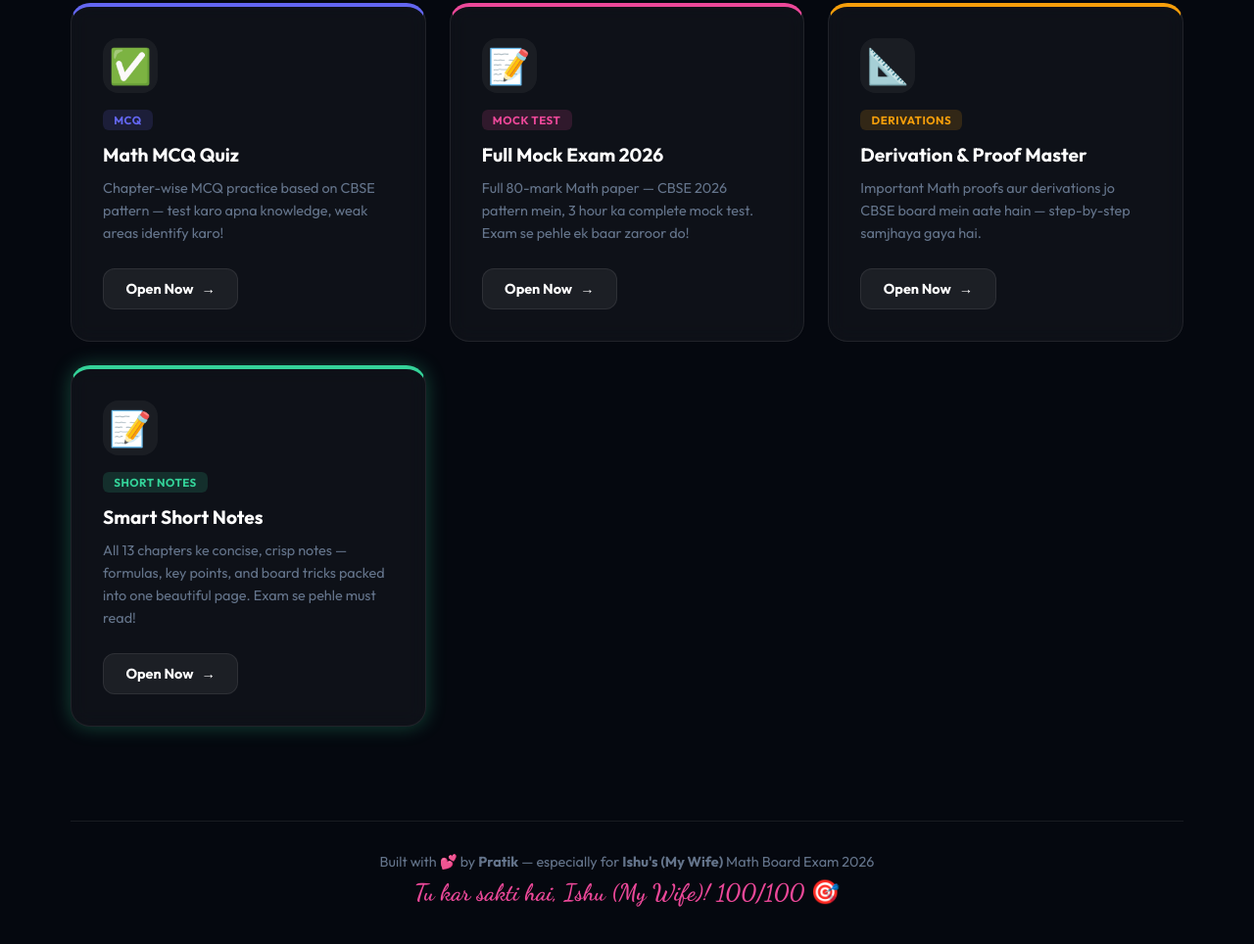
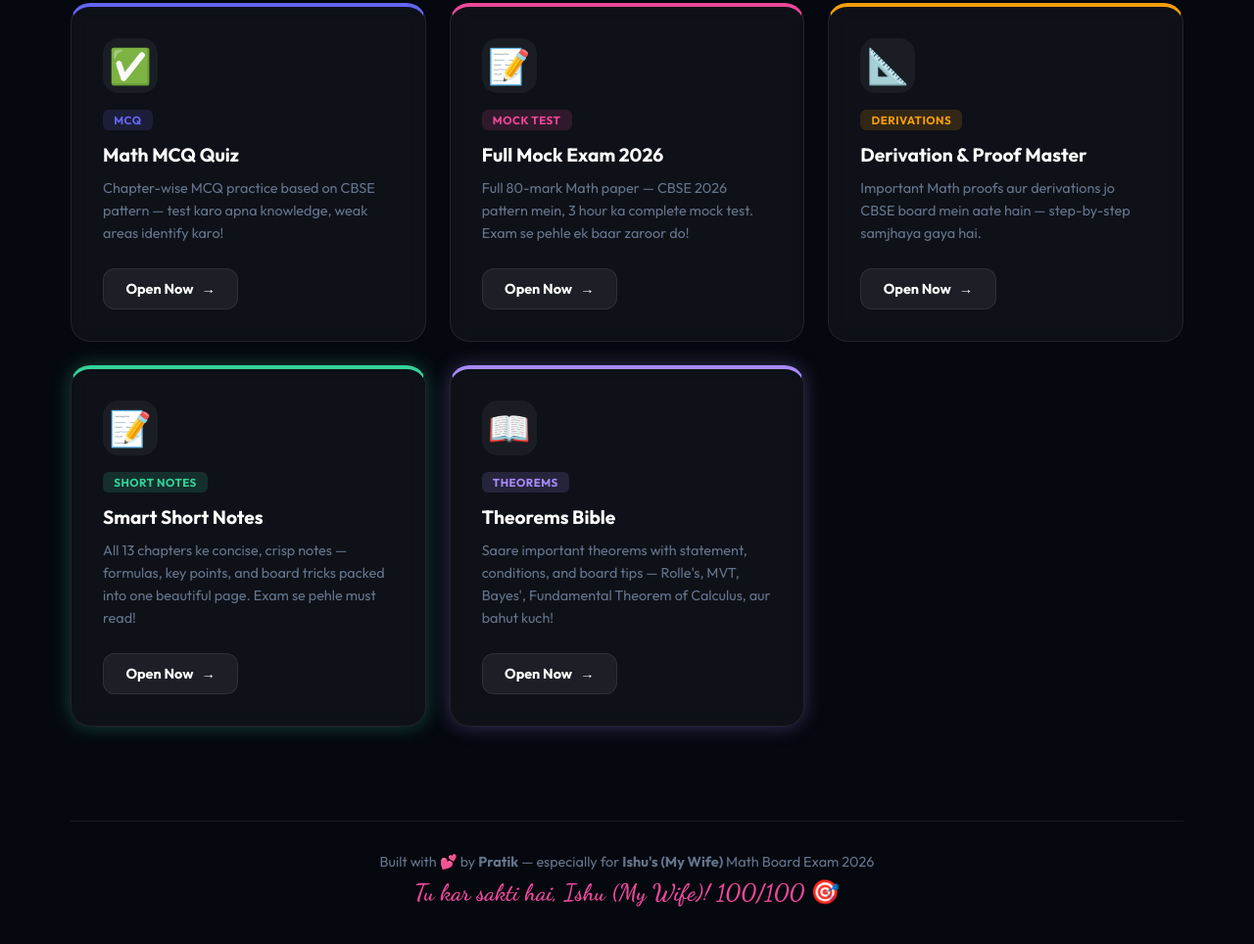
Before and after one commit to thoratpratik2323-hue/ishu-math-hub, a plain HTML site: page index.html in a window 1280 px wide. Shown: the part 1158-2122 px from the top of the page at 98% size. Drawn offline with Linux system fonts and the light colour scheme.

Commit message:
Added Theorems Bible card to Math Hub

```diff
--- a/index.html
+++ b/index.html
@@ -446,6 +446,19 @@
                 <div class="btn-open">Open Now <span>→</span></div>
             </a>
 
+            <!-- 15. Theorems Master -->
+            <a href="https://thoratpratik2323-hue.github.io/math-theorems/" target="_blank" class="project-card"
+                style="border-top: 4px solid #a78bfa; box-shadow: 0 0 20px rgba(167,139,250,0.3);">
+                <div>
+                    <div class="icon">📖</div>
+                    <span class="tag" style="background:rgba(167,139,250,0.15); color:#a78bfa;">Theorems</span>
+                    <h2 class="card-title">Theorems Bible</h2>
+                    <p class="card-desc">Saare important theorems with statement, conditions, and board tips — Rolle's,
+                        MVT, Bayes', Fundamental Theorem of Calculus, aur bahut kuch!</p>
+                </div>
+                <div class="btn-open">Open Now <span>→</span></div>
+            </a>
+
         </div>
 
         <!-- Footer -->
```
